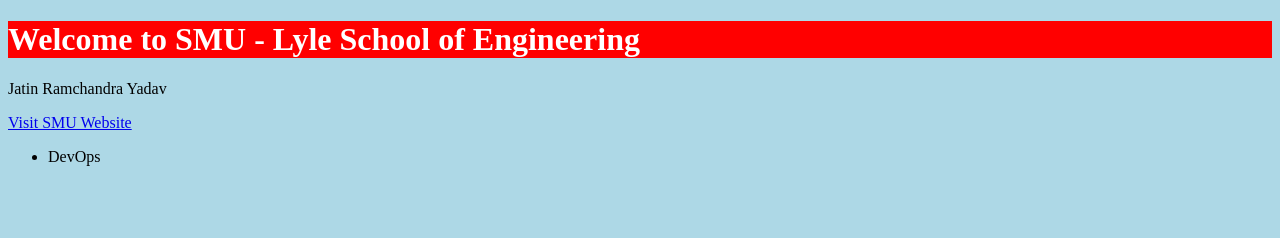
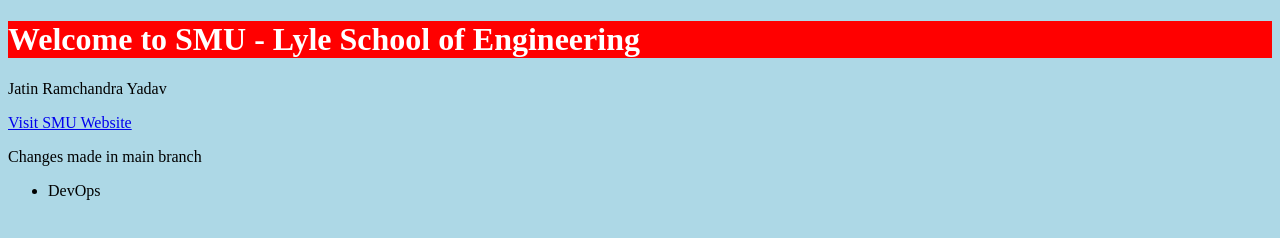
Before and after one commit to jatinyadav26/SMU-EETS-8357-JY, a plain HTML site: page index.html in a window 1280 px wide. Drawn offline with Linux system fonts and the light colour scheme.

Commit message:
Edited index.html in main branch

```diff
--- a/index.html
+++ b/index.html
@@ -9,6 +9,7 @@
 	<p>
 		<a href="https://www.smu.edu">Visit SMU Website</a>
 	</p>
+	<p>Changes made in main branch</p>
 	<ul>
 		<li>DevOps</li>
 	</ul>
```
